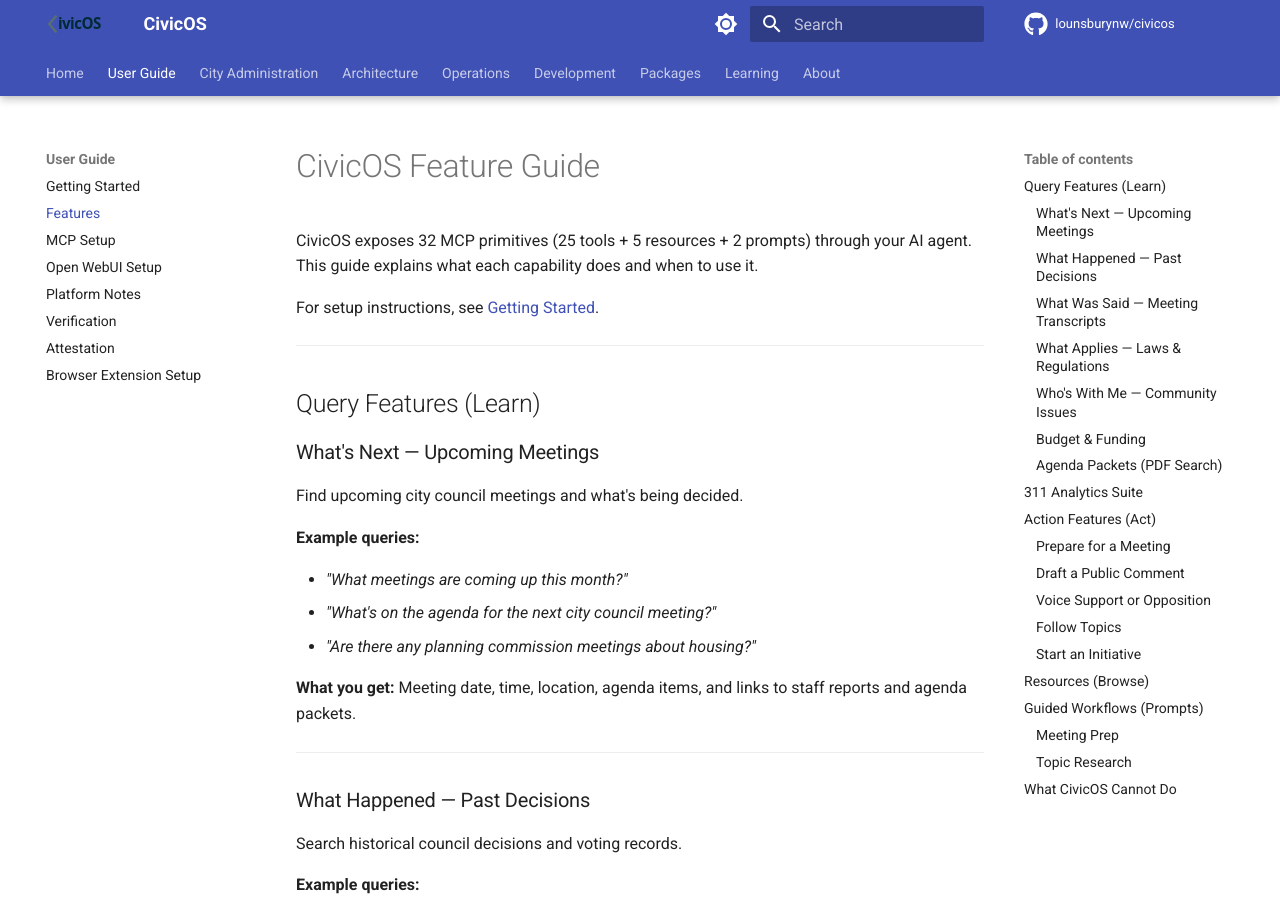
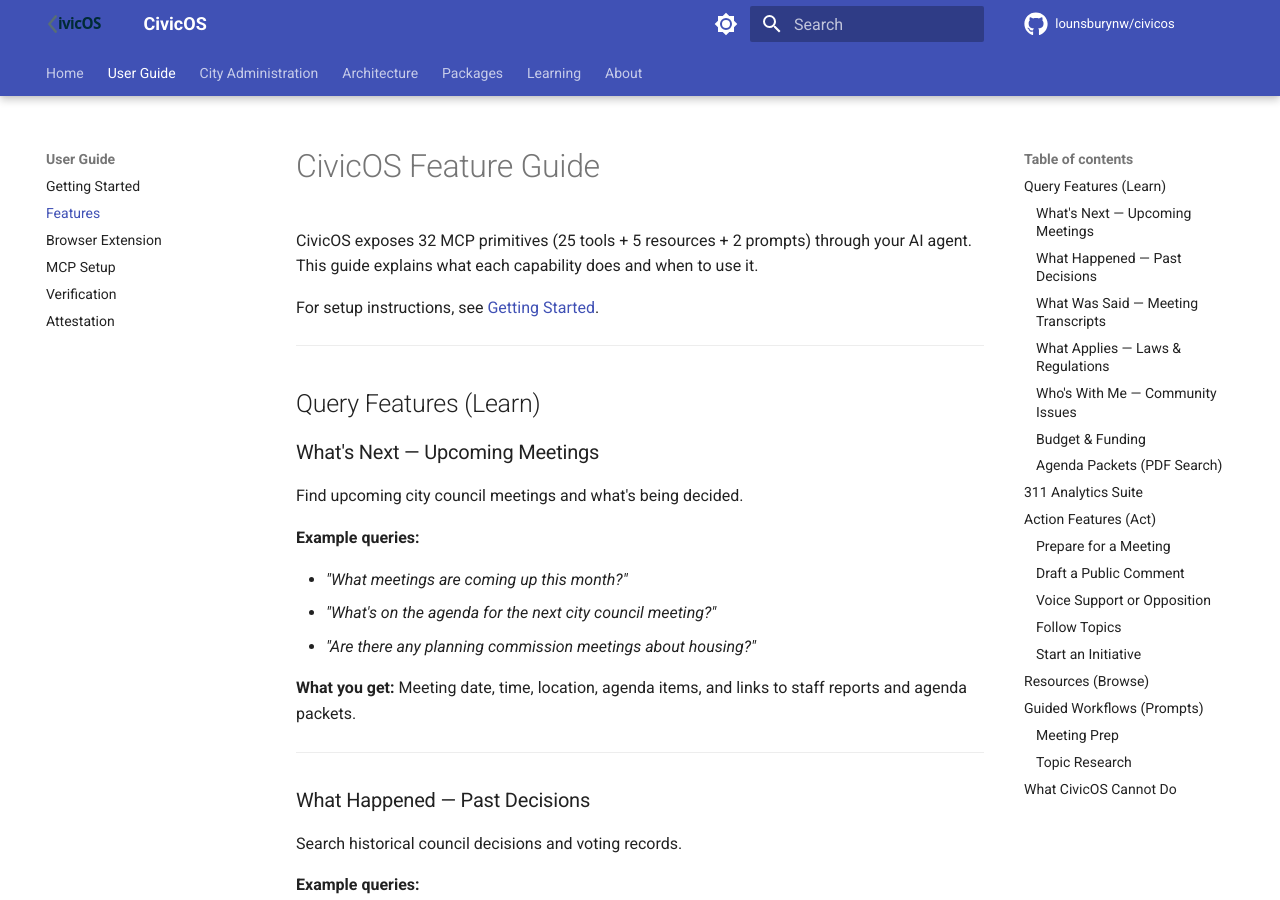
Before and after one commit to lounsburynw/civicos, an MkDocs documentation site: the page built from docs/user_guides/FEATURE_GUIDE.md, in a window 1280 px wide and 900 px high. Built offline with MkDocs 1.6.1 and Material for MkDocs 9.7.7, drawn with Linux system fonts in a browser that asks for light colours; comment, search, counter and statistics services are not loaded; part of the change alters nothing that is shown.

Commit message:
docs: Slim public docs nav from ~50 to ~25 pages
Remove internal strategy, operations runbooks, ADRs, data internals,
and unimplemented design docs from public-facing mkdocs nav. All docs
remain in the repo for internal reference.

Co-Authored-By: Claude Opus 4.6 <noreply@anthropic.com>

```diff
--- a/mkdocs.yml
+++ b/mkdocs.yml
@@ -79,63 +79,24 @@ nav:
   - User Guide:
     - Getting Started: user_guides/GETTING_STARTED.md
     - Features: user_guides/FEATURE_GUIDE.md
+    - Browser Extension: user_guides/BROWSER_EXTENSION_SETUP.md
     - MCP Setup: user_guides/MCP_SETUP_GUIDE.md
-    - Open WebUI Setup: user_guides/OPENWEBUI_SETUP.md
-    - Platform Notes: user_guides/PLATFORM_SPECIFIC_NOTES.md
     - Verification: user_guides/VERIFICATION_TUTORIAL.md
     - Attestation: user_guides/ATTESTATION_GUIDE.md
-    - Browser Extension Setup: user_guides/BROWSER_EXTENSION_SETUP.md
 
   - City Administration:
     - Onboarding a City: user_guides/CITY_ONBOARDING_GUIDE.md
     - Admin Setup: user_guides/ADMIN_SETUP_GUIDE.md
     - Data Management: user_guides/ADMIN_DATA_MANAGEMENT.md
     - Troubleshooting: user_guides/ADMIN_TROUBLESHOOTING.md
-    - Key Migration: user_guides/KEY_MIGRATION_GUIDE.md
 
   - Architecture:
     - Package Architecture: critical/FINAL_PACKAGE_ARCHITECTURE.md
-    - Core Hypothesis: critical/FOCAL_POINT_DECISION_AWARENESS.md
     - Coordination Protocol: critical/COORDINATION_PROTOCOL.md
-    - MCP Integration: critical/MCP_INTEGRATION_STRATEGY.md
     - Edge Intelligence: critical/EDGE_INTELLIGENCE_ARCHITECTURE.md
     - Browser Extension: critical/BROWSER_EXTENSION_ARCHITECTURE.md
-    - Civic Lens: critical/CIVIC_LENS_SPEC.md
-    - Dashboard Vision: critical/CIVIC_DASHBOARD_VISION.md
-    - Commitment Tracker: critical/COMMITMENT_TRACKER_ARCHITECTURE.md
+    - MCP Integration: critical/MCP_INTEGRATION_STRATEGY.md
     - Nostr NIPs: critical/NOSTR_CIVIC_NIPS.md
-    - Data:
-      - Data Dictionary: critical/DATA_DICTIONARY.md
-      - Vector & RAG Schema: critical/VECTOR_RAG_SCHEMA.md
-      - Financial Data: critical/FINANCIAL_DATA_INTEGRATION.md
-      - Federal Funding Sources: critical/FEDERAL_FUNDING_DATA_SOURCES.md
-      - Election Integration: critical/ELECTION_INTEGRATION.md
-      - Budget Extraction: critical/BUDGET_EXTRACTION.md
-    - Decisions:
-      - Vector Storage: decisions/vector_storage.md
-      - Data Integrity: decisions/data_integrity_infrastructure.md
-      - Data Source Federation: decisions/data_source_federation.md
-      - Entity ID Namespace: decisions/entity_id_namespace.md
-      - Federation Domain: decisions/federation_domain_architecture.md
-
-  - Operations:
-    - Deployment: critical/DEPLOYMENT_GUIDE.md
-    - Hosting Decision: critical/HOSTING_DECISION.md
-    - Secrets Management: critical/SECRETS_MANAGEMENT.md
-    - Data Ingestion: critical/DATA_INGESTION_OPERATIONS.md
-    - Backup Schedule: critical/DAILY_BACKUP_SCHEDULE.md
-    - Pre-Deploy Backup: critical/PRE_DEPLOYMENT_BACKUP.md
-    - Rollback Procedures: critical/ROLLBACK_PROCEDURES.md
-    - Uptime Monitoring: critical/UPTIME_MONITORING.md
-    - Versioning: critical/VERSIONING_STRATEGY.md
-    - Runbooks:
-      - Vector Indexing: operations/VECTOR_INDEXING.md
-
-  - Development:
-    - Claude Code Workflow: development/claude-code-workflow.md
-    - Testing Strategy: critical/TESTING_STRATEGY.md
-    - Extractor Protocol: critical/EXTRACTOR_PROTOCOL.md
-    - Pilot Roadmap: critical/PILOT_ROADMAP.md
 
   - Packages:
     - packages/index.md
```
